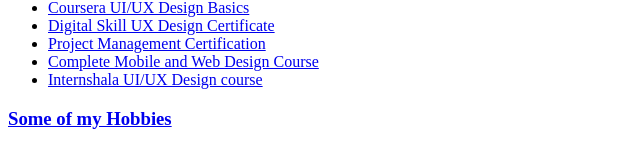
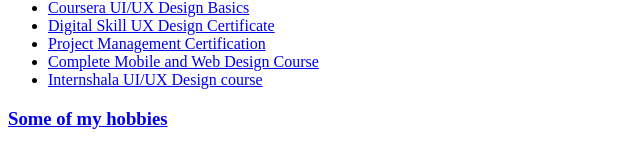
Before and after one commit to Mohak19262/my-resume, a plain HTML site: page index.html in a window 1280 px wide. Shown: the part 1962-2108 px from the top of the page, 0-640 px from the left. Drawn offline with Linux system fonts and the light colour scheme.

Commit message:
Update index.html

```diff
--- a/index.html
+++ b/index.html
@@ -101,6 +101,6 @@
             <li><a href="./Certifications/Udemy UI-UX Course.pdf">Complete Mobile and Web Design Course</a></li>
             <li><a href="./Certifications/UI_UX Design Training - Certificate of Completion.pdf">Internshala UI/UX Design course</a></li>
        </ul>
-    <h3><a href="Hobbies.html">Some of my Hobbies</a></h3>
+    <h3><a href="Hobbies.html">Some of my hobbies</a></h3>
 </body>
 </html>
```
